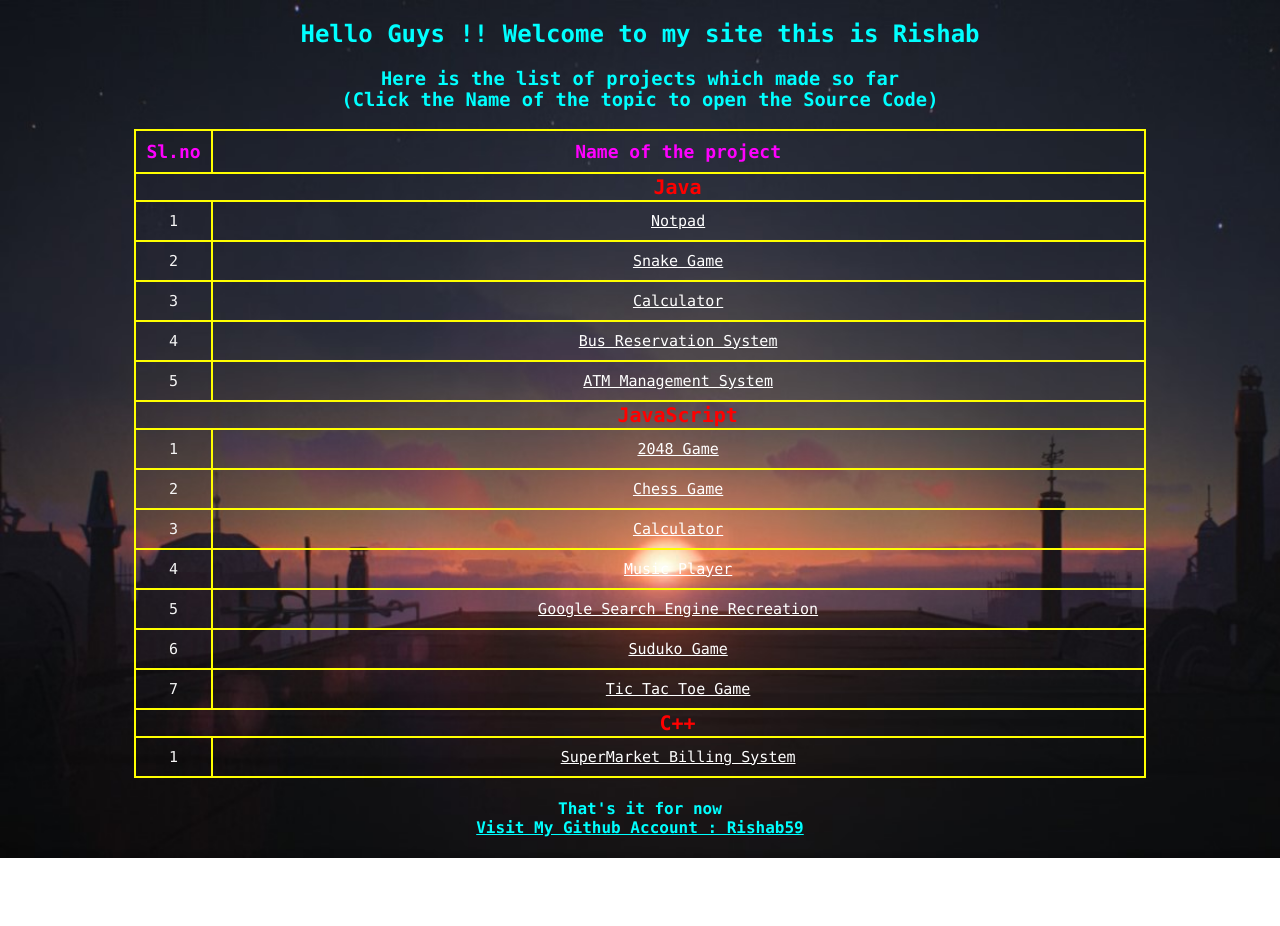
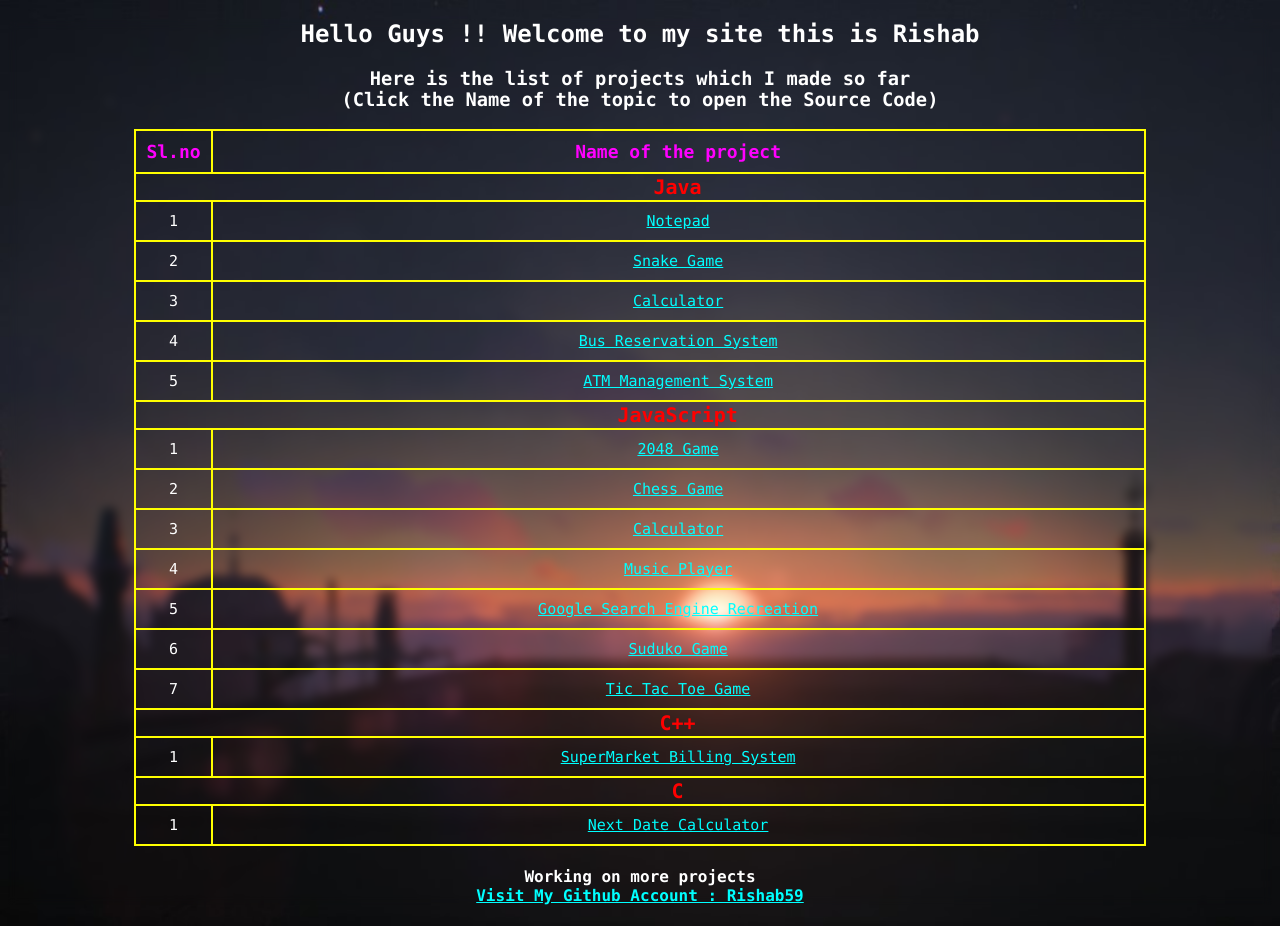
Before and after one commit to Rishab59/Rishab_Website, a plain HTML site: page index.html in a window 1280 px wide. Before the commit the page ends 858 px from the top, so only its background shows below. Drawn offline with Linux system fonts and the light colour scheme.

Commit message:
Made some changes

```diff
--- a/index.html
+++ b/index.html
@@ -17,16 +17,17 @@
             body
             {
                 font-family: 'Consolas';
-                color: whitesmoke;
+                color : white ;
                 background-image: url("./Background\ Image.jpg") ;
 			    background-repeat: no-repeat;
 			    background-size: cover;
+                backdrop-filter : blur(5px) ;
             }
 
             h2,h3,h4
             {
                 text-align: center;
-                color : #00FFFF ;
+                color :white ;
             }
 
             table
@@ -70,7 +71,7 @@
 
             a
             {
-                color: white;
+                color : #00FFFF ;
             }
 
             #githublink
@@ -97,7 +98,7 @@
 
         <h2>Hello Guys !! Welcome to my site this is Rishab</h2>
 
-        <h3>Here is the list of projects which made so far<br>(Click the Name of the topic to open the Source Code)</h3>
+        <h3>Here is the list of projects which I made so far<br>(Click the Name of the topic to open the Source Code)</h3>
 
         <table>
 
@@ -118,7 +119,7 @@
                 </tr>
                 <tr>
                     <td class = "Slno">1</td>
-                    <td><a href = "https://www.github.com/Rishab59/NotepadUsingJava" target = "_blank">Notpad</a></td>
+                    <td><a href = "https://www.github.com/Rishab59/NotepadUsingJava" target = "_blank">Notepad</a></td>
                 </tr>
                 <tr>
                     <td class = "Slno">2</td>
@@ -181,11 +182,20 @@
                     <td><a href = "https://www.github.com/Rishab59/SuperMarketBillingSystemUsingCplusplus" target = "_blank">SuperMarket Billing System</a></td>
                 </tr>
 
+                <tr class = "Topic">
+                    <th> </th>
+                    <th>C</th>
+                </tr>
+                <tr>
+                    <td class = "Slno">1</td>
+                    <td><a href = "https://www.github.com/Rishab59/Next_Date_calculation_using_C" target = "_blank">Next Date Calculator</a></td>
+                </tr>
+
             </tbody>
 
         </table>
 
-        <h4>That's it for now <br><a href ="https://www.github.com/Rishab59" target = "_blank" id = "githublink">Visit My Github Account : Rishab59</a></h4>
+        <h4>Working on more projects <br><a href ="https://www.github.com/Rishab59" target = "_blank" id = "githublink">Visit My Github Account : Rishab59</a></h4>
 
     </body>
 
```
